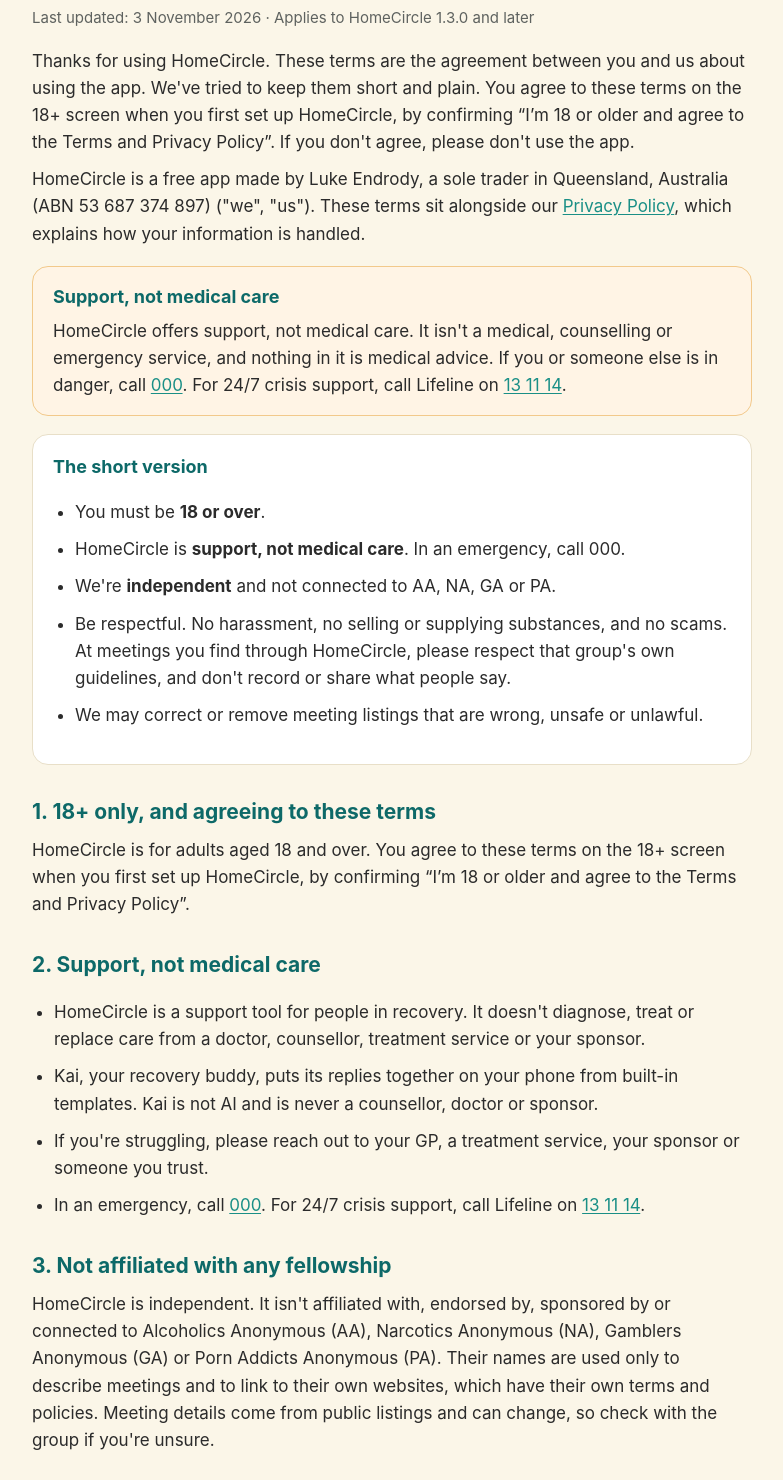
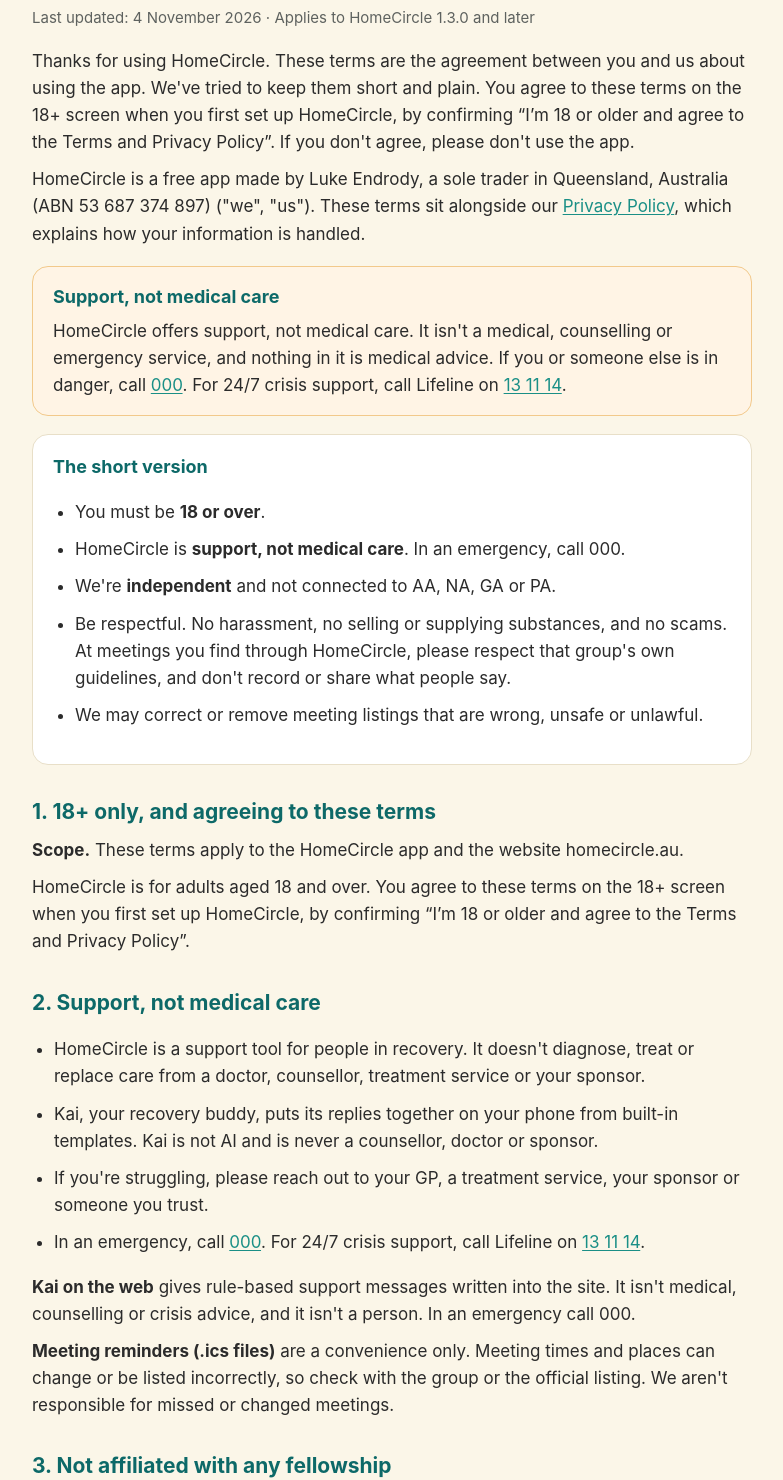
Before and after one commit to lendrody28-spec/homecircle, a plain HTML site: page terms.html in a window 1280 px wide. Shown: the part 130-1610 px from the top of the page, without its empty margins (248-1031 px from the left). Drawn offline with Linux system fonts and the light colour scheme.

Commit message:
Legal review: website section in privacy; scope, Kai on web, .ics clauses in terms

```diff
--- a/terms.html
+++ b/terms.html
@@ -2,7 +2,7 @@
 <html lang="en-AU">
 <head>
 <title>Terms of Use – HomeCircle</title>
-<meta name="description" content="HomeCircle Terms of Use. Last updated 3 November 2026. Applies to HomeCircle 1.3.0 and later.">
+<meta name="description" content="HomeCircle Terms of Use. Last updated 4 November 2026. Applies to HomeCircle 1.3.0 and later.">
 <meta charset="utf-8">
 <meta name="viewport" content="width=device-width, initial-scale=1">
 <style>
@@ -42,7 +42,7 @@
 </header>
 <main>
   <h1>HomeCircle Terms of Use</h1>
-  <p class="meta">Last updated: 3 November 2026 · Applies to HomeCircle 1.3.0 and later</p>
+  <p class="meta">Last updated: 4 November 2026 · Applies to HomeCircle 1.3.0 and later</p>
 
   <p>Thanks for using HomeCircle. These terms are the agreement between you and us about using the app. We've tried to keep them short and plain. You agree to these terms on the 18+ screen when you first set up HomeCircle, by confirming “I’m 18 or older and agree to the Terms and Privacy Policy”. If you don't agree, please don't use the app.</p>
   <p>HomeCircle is a free app made by Luke Endrody, a sole trader in Queensland, Australia (ABN 53 687 374 897) ("we", "us"). These terms sit alongside our <a href="privacy.html">Privacy Policy</a>, which explains how your information is handled.</p>
@@ -64,6 +64,7 @@
   </div>
 
   <h2>1. 18+ only, and agreeing to these terms</h2>
+  <p><strong>Scope.</strong> These terms apply to the HomeCircle app and the website homecircle.au.</p>
   <p>HomeCircle is for adults aged 18 and over. You agree to these terms on the 18+ screen when you first set up HomeCircle, by confirming “I’m 18 or older and agree to the Terms and Privacy Policy”.</p>
 
   <h2>2. Support, not medical care</h2>
@@ -73,6 +74,9 @@
     <li>If you're struggling, please reach out to your GP, a treatment service, your sponsor or someone you trust.</li>
     <li>In an emergency, call <a href="tel:000">000</a>. For 24/7 crisis support, call Lifeline on <a href="tel:131114">13 11 14</a>.</li>
   </ul>
+
+  <p><strong>Kai on the web</strong> gives rule-based support messages written into the site. It isn't medical, counselling or crisis advice, and it isn't a person. In an emergency call 000.</p>
+  <p><strong>Meeting reminders (.ics files)</strong> are a convenience only. Meeting times and places can change or be listed incorrectly, so check with the group or the official listing. We aren't responsible for missed or changed meetings.</p>
 
   <h2>3. Not affiliated with any fellowship</h2>
   <p>HomeCircle is independent. It isn't affiliated with, endorsed by, sponsored by or connected to Alcoholics Anonymous (AA), Narcotics Anonymous (NA), Gamblers Anonymous (GA) or Porn Addicts Anonymous (PA). Their names are used only to describe meetings and to link to their own websites, which have their own terms and policies. Meeting details come from public listings and can change, so check with the group if you're unsure.</p>
```
Also changed, not shown: privacy.html (+3 -0 lines).
